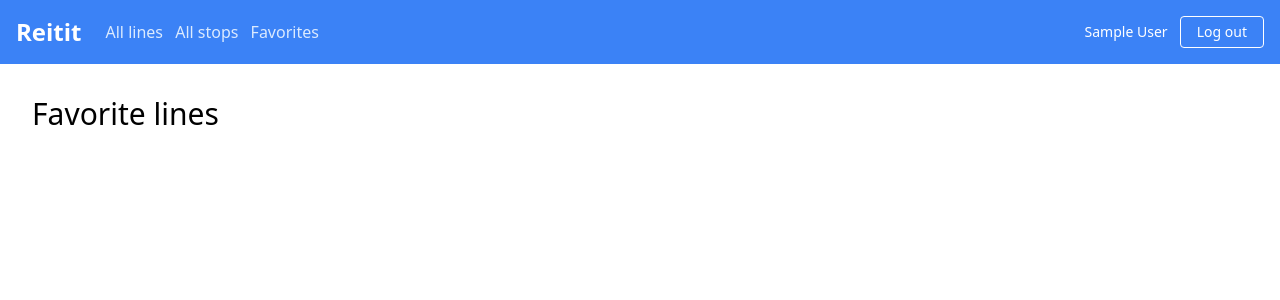
After one commit to NiinaM/reitit, a Flask app: page /favorites in a window 1280 px wide. The commit adds this page. Shown: the top 300 px of the page. Run offline with Flask 2, Linux system fonts and the light colour scheme; the visitor is signed in with stand-in values (Sample User, id 1); data comes from the database, SQL or seed files in the repository; data that the repository does not hold is empty; parts of the project's set-up code (start-up, migrations or seed data) failed here and were passed over.

Commit message:
Lisää tuki suosikkien listaamiselle

```diff
--- a/application/favorites/views.py
+++ b/application/favorites/views.py
@@ -1,10 +1,22 @@
-from flask import abort
+from operator import attrgetter
+from flask import abort, render_template
 from flask_user import current_user, login_required
 from sqlalchemy.exc import IntegrityError
 
 from application import app, db
+from application.auth.models import User
 from application.lines.models import Line
 from application.favorites.models import favorites
+
+
+@app.route("/favorites", methods=["GET"])
+@app.route("/favorites/", methods=["GET"])
+@login_required
+def favorites_list():
+    sorted_favorites = sorted(
+        current_user.favorites, key=attrgetter("number", "specifier")
+    )
+    return render_template("favorites/list.html", lines=sorted_favorites)
 
 
 @app.route("/favorites/<line_id>", methods=["POST"])
--- /dev/null
+++ b/application/templates/favorites/list.html
@@ -0,0 +1,13 @@
+{% extends "layout.html" %} {% block body %}
+<h2 class="text-3xl">Favorite lines</h2>
+<table class="table-fixed my-2">
+  {% for line in lines %}
+  <tr>
+    <td class="border-b py-2">
+      <a class="text-blue-500 hover:text-blue-800"
+        href="{{ url_for('lines_single', line_id=line.id) }}">{{ line.get_name() }}</a>
+    </td>
+  </tr>
+  {% endfor %}
+</table>
+{% endblock %}
--- a/application/templates/layout.html
+++ b/application/templates/layout.html
@@ -10,7 +10,7 @@
 <body>
   <nav class="flex items-center justify-between flex-wrap bg-blue-500 p-4">
     <div class="flex items-center flex-shrink-0 text-white mr-6">
-      <h1 class="font-semibold text-2xl">Reitit</h1>
+      <h1 class="font-semibold text-2xl"><a href="{{ url_for('index') }}">Reitit</a></h1>
     </div>
     <div class="w-full block flex-grow lg:flex lg:items-center lg:w-auto">
       <ul class="text-md lg:flex-grow">
@@ -19,6 +19,9 @@
         </li>
         <li class="block mt-4 lg:inline-block lg:mt-0">
           <a class="text-blue-100 hover:text-white mr-2" href="{{ url_for('stops_list') }}">All stops</a>
+        </li>
+        <li class="block mt-4 lg:inline-block lg:mt-0">
+          <a class="text-blue-100 hover:text-white mr-2" href="{{ url_for('favorites_list') }}">Favorites</a>
         </li>
       </ul>
     </div>
--- a/application/templates/lines/single.html
+++ b/application/templates/lines/single.html
@@ -1,5 +1,5 @@
 {% extends "layout.html" %} {% block body %}
-<a class="text-blue-500 hover:text-blue-800" href="{{ url_for('lines_list') }}">&#8592; Back</a>
+<a class="text-blue-500 hover:text-blue-800" href="javascript:history.back()">&#8592; Back</a>
 <div class="flex items-center">
   <h2 class="text-3xl">{{ line.get_name() }}</h2>
   {% if current_user.is_authenticated %}
```
Also changed, not shown: documentation/kayttotapaukset.md (+1 -1 lines).
